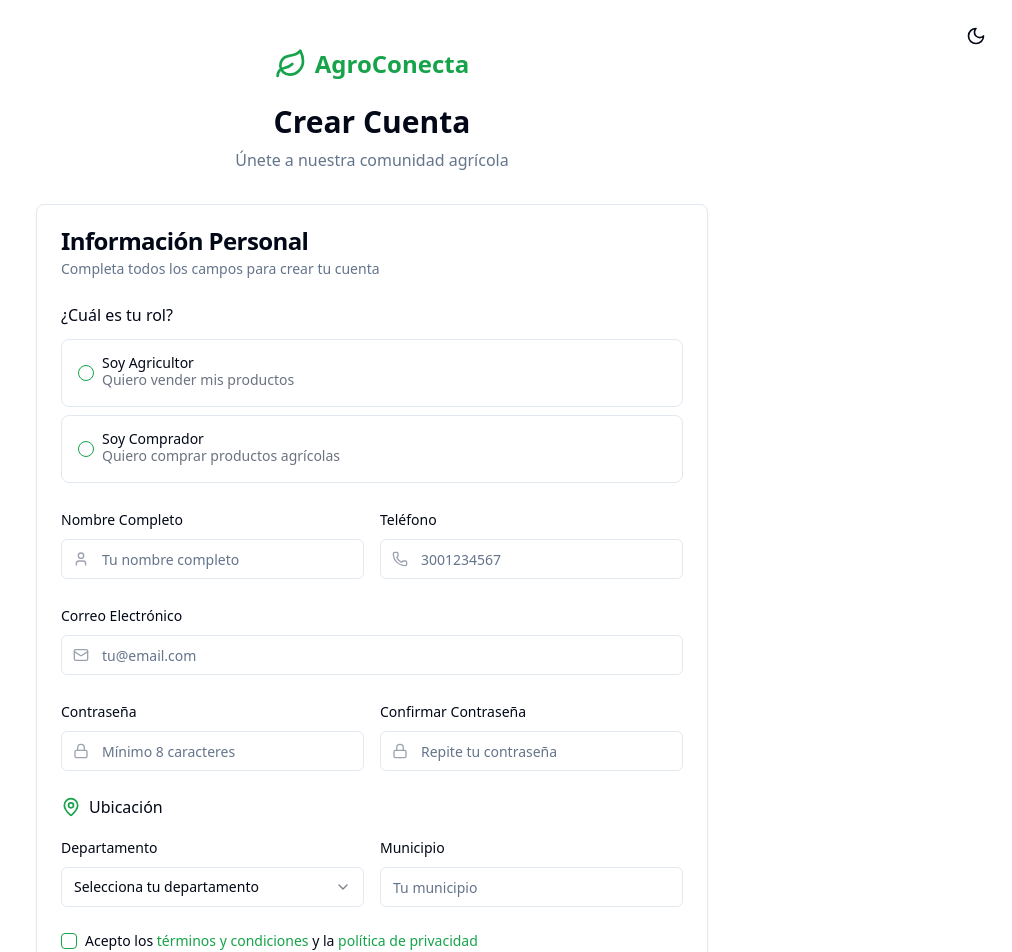
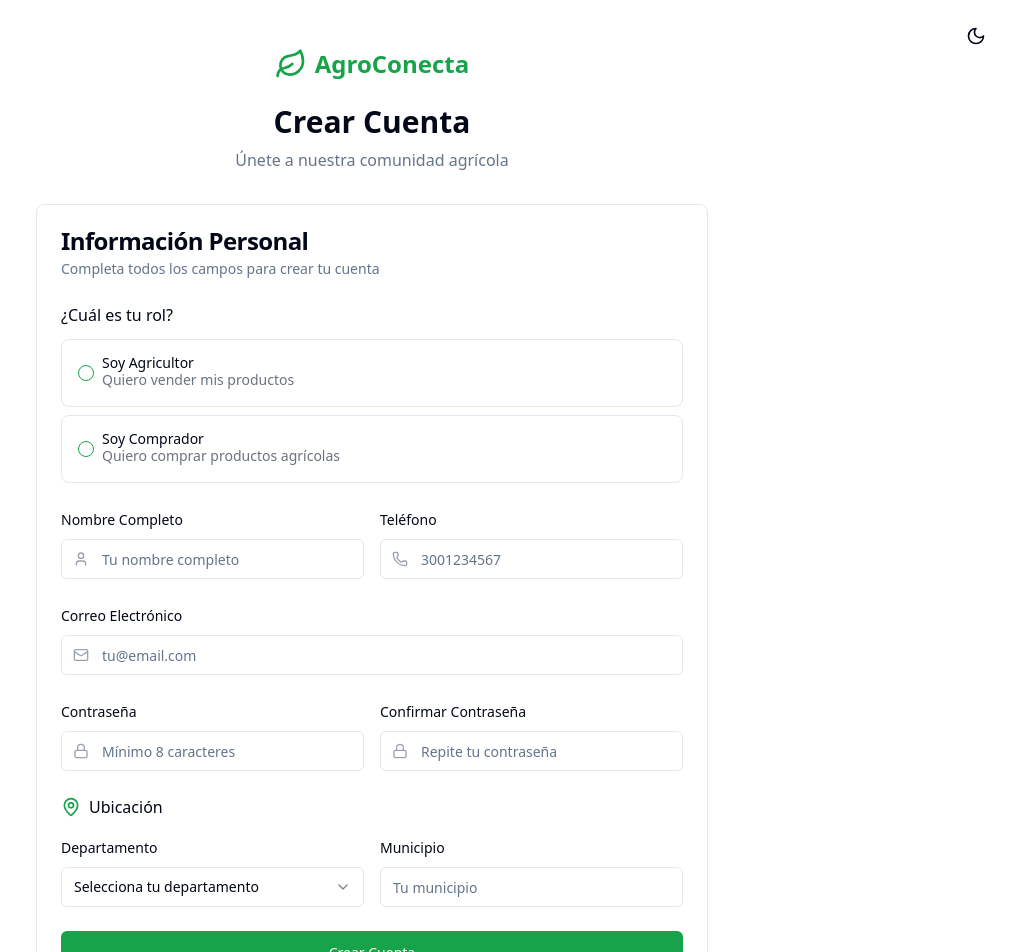
Before and after one commit to fatorresra/AgroConecta, a React (Vite) app in the folder front-end/: page /register in a window 1280 px wide. Shown: the top 952 px of the page, without its empty margins (268-1280 px from the left). Built offline with nearby package versions, Linux system fonts and the light colour scheme.

Commit message:
Enhance RoleSelector with error handling and integrate into register form

```diff
--- a/front-end/src/features/authentication/components/molecules/RoleSelector.jsx
+++ b/front-end/src/features/authentication/components/molecules/RoleSelector.jsx
@@ -1,7 +1,7 @@
 import { Label } from "@/components/ui/label"
 import { RadioGroup, RadioGroupItem } from "@/components/ui/radio-group"
 
-export default function RoleSelector({ value, onChange }) {
+export default function RoleSelector({ value, onChange, error }) {
   return (
     <div className="space-y-3">
       <Label className="text-base font-medium">¿Cuál es tu rol?</Label>
@@ -21,6 +21,9 @@ export default function RoleSelector({ value, onChange }) {
           </Label>
         </div>
       </RadioGroup>
+      {error && (
+        <p className="mt-1 text-sm text-red-500">{error}</p>
+      )}
     </div>
   )
 }
--- a/front-end/src/features/authentication/components/organisms/RegisterForm.jsx
+++ b/front-end/src/features/authentication/components/organisms/RegisterForm.jsx
@@ -1,4 +1,4 @@
-import { useState } from "react"
+import { useEffect } from "react"
 import { useForm } from "react-hook-form"
 import { Link } from "react-router-dom"
 import { User, Mail, Lock, Phone } from "lucide-react"
@@ -13,7 +13,6 @@ import ProductInterestSelector from "../molecules/ProductInterestSelector"
 
 export default function RegisterForm() {
   // TO DO: Update fields based on contract
-  const [tipoUsuario, setTipoUsuario] = useState("")
   const {
     register,
     handleSubmit,
@@ -21,6 +20,13 @@ export default function RegisterForm() {
     setValue,
     formState: { errors },
   } = useForm()
+
+  const role = watch("tipoUsuario") || ""
+
+  /** Register field manually since RoleSelector is a custom component */
+  useEffect(() => {
+    register("tipoUsuario", { required: "Selecciona un rol" })
+  }, [register])
 
   const onSubmit = data => {
     // TO DO: Send registration data to backend
@@ -31,13 +37,17 @@ export default function RegisterForm() {
     const current = watch("productosInteres") || [];
     const updated = checked
       ? [...current, producto]
-      : current.filter((p) => p !== producto);
-    setValue("productosInteres", updated);
-  };
+      : current.filter((p) => p !== producto)
+    setValue("productosInteres", updated)
+  }
 
   return (
     <form className="space-y-6" onSubmit={handleSubmit(onSubmit)}>
-      <RoleSelector value={tipoUsuario} onChange={setTipoUsuario} />
+      <RoleSelector
+        value={role}
+        onChange={value => setValue("tipoUsuario", value, { shouldValidate: true })}
+        error={errors.tipoUsuario?.message}
+      />
 
       <div className="grid md:grid-cols-2 gap-4">
         <AuthInput
@@ -112,33 +122,19 @@ export default function RegisterForm() {
         onMunicipioChange={(value) => setValue("municipio", value)}
       />
 
-      {tipoUsuario === "agricultor" && (
+      {role === "agricultor" && (
         <FarmerProfileFields
           descripcionPracticas={watch("descripcionPracticas") || ""}
           onDescripcionChange={(value) => setValue("descripcionPracticas", value)}
         />
       )}
 
-      {tipoUsuario === "comprador" && (
+      {role === "comprador" && (
         <ProductInterestSelector
           selectedProducts={watch("productosInteres") || []}
           onProductChange={handleProductosInteresChange}
         />
       )}
-
-      <div className="flex items-center space-x-2">
-        <Checkbox id="terminos" />
-        <Label htmlFor="terminos" className="text-sm">
-          Acepto los{" "}
-          <Link to="/terminos" className="text-green-600 hover:underline">
-            términos y condiciones
-          </Link>{" "}
-          y la{" "}
-          <Link to="/privacidad" className="text-green-600 hover:underline">
-            política de privacidad
-          </Link>
-        </Label>
-      </div>
 
       <div className="space-y-4">
         <Button type="submit" className="w-full bg-green-600 hover:bg-green-700" size="lg">
```
